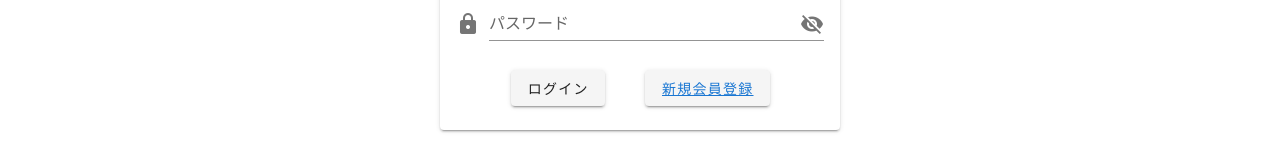
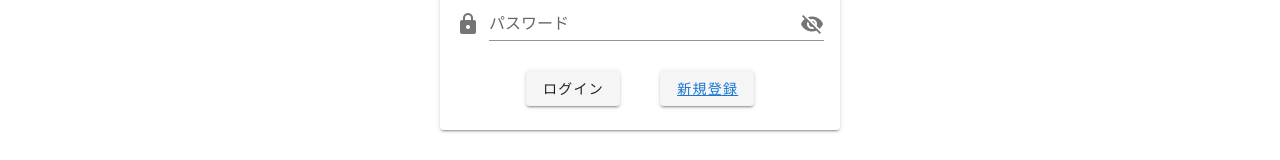
Before and after one commit to katayama8000/DEVPLA_UI, a Vue app: page /login in a window 1280 px wide. Shown: the part 226-386 px from the top of the page. Built offline with nearby package versions, Linux system fonts and the light colour scheme.

Commit message:
'signUp'

```diff
--- a/src/views/Login.vue
+++ b/src/views/Login.vue
@@ -20,7 +20,7 @@
         />
         <v-row class="justify-center">
           <v-btn class="ma-5" @click="submit">ログイン</v-btn>
-          <v-btn class="ma-5"><router-link to="/signup">新規会員登録</router-link></v-btn>
+          <v-btn class="ma-5"><router-link to="/signup">新規登録</router-link></v-btn>
         </v-row>
           <!-- <span>登録していない方はこちら → </span> -->
       </v-form>
```
